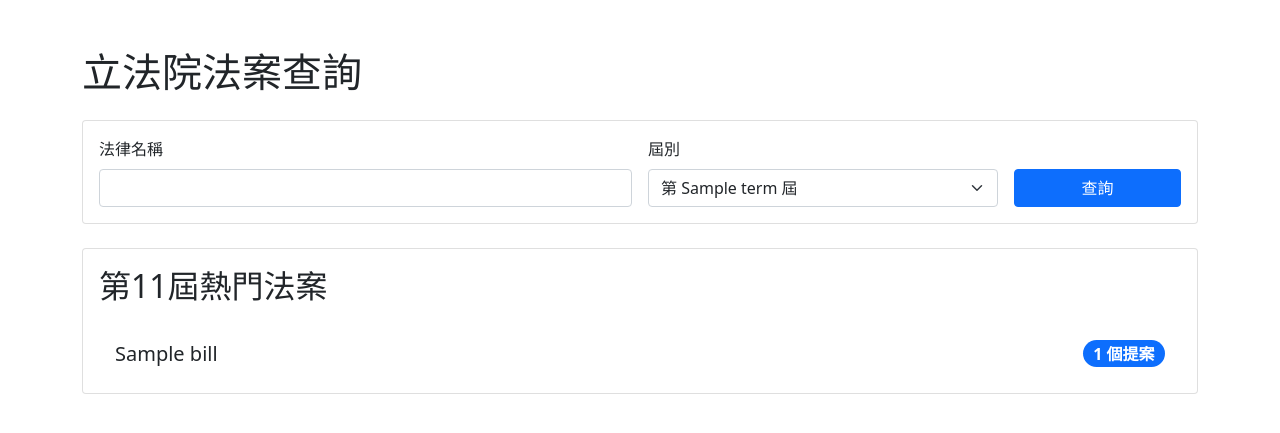
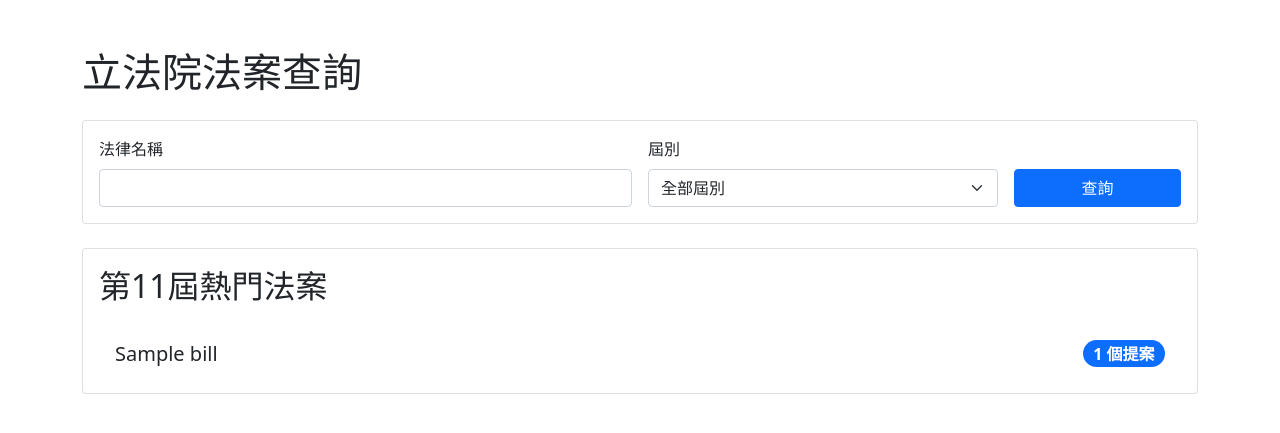
Before and after one commit to winder368/legislative-analysis, a Flask app: template templates/index.html in a window 1280 px wide. Shown: the top 433 px of the page. Run offline with Flask 3, Linux system fonts and the light colour scheme; the template is opened without the code that fills it: most values are stand-ins (such as "Sample title", 1, 10 or a date in 2020).

Commit message:
fix: 修正下拉選單順序，將「全部屆別」選項移到最前面

```diff
--- a/templates/index.html
+++ b/templates/index.html
@@ -56,10 +56,10 @@
                     <div class="col-md-4">
                         <label for="term" class="form-label">屆別</label>
                         <select class="form-select" id="term" name="term">
+                            <option value="">全部屆別</option>
                             {% for term in terms %}
                             <option value="{{ term }}">第 {{ term }} 屆</option>
                             {% endfor %}
-                            <option value="">全部屆別</option>
                         </select>
                     </div>
                     <div class="col-md-2">
```
